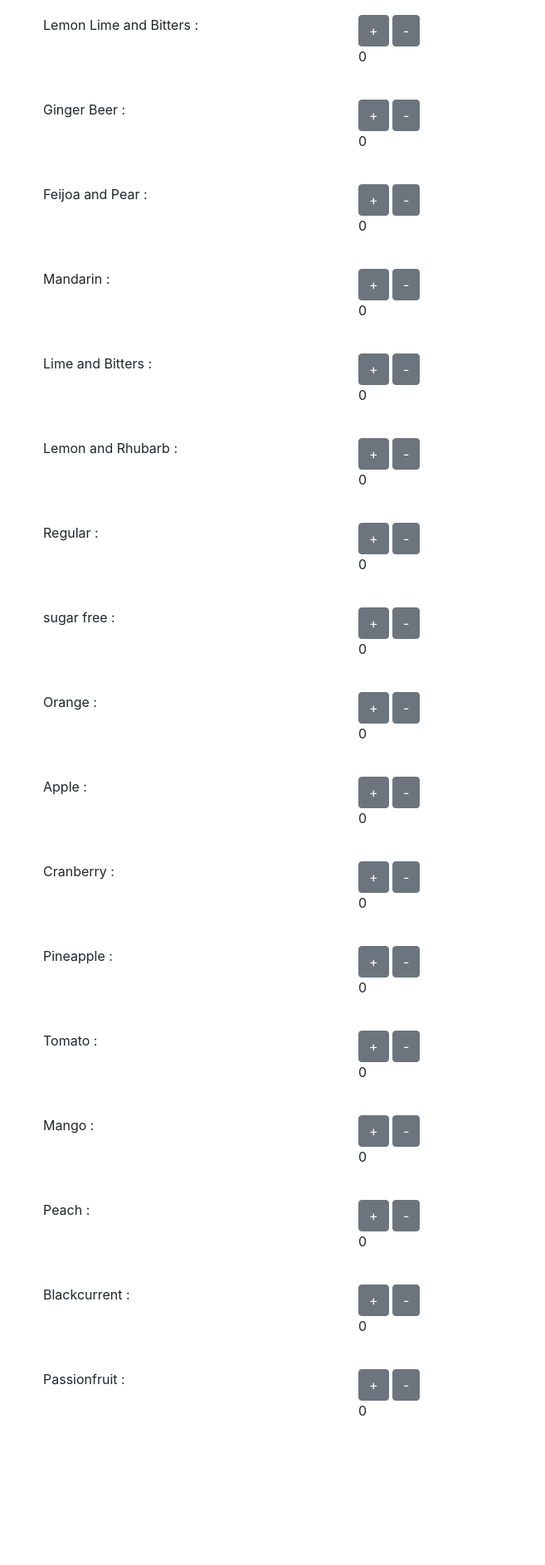
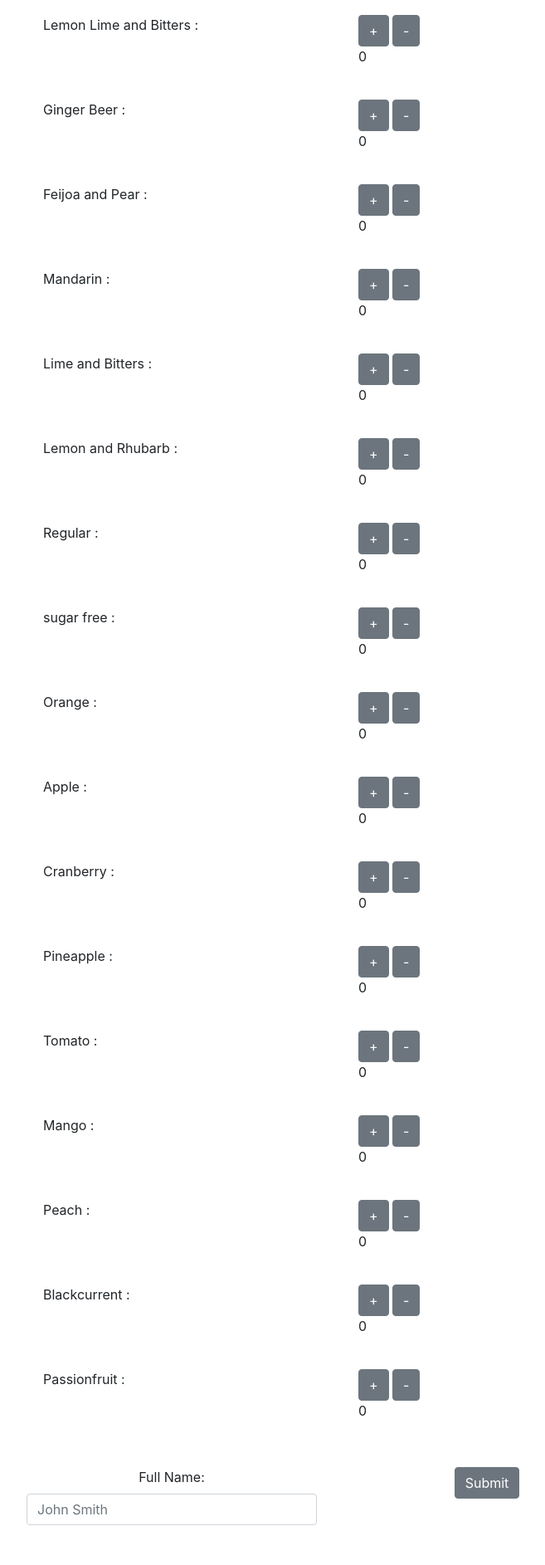
Before and after one commit to mduckles/csc-pointofsalsesystemsd, a Flask app: page /menu/ in a window 1280 px wide. Shown: the part 1520-3406 px from the top of the page at 83% size, without its empty margins (53-710 px from the left). Before the commit the page ends 3226 px from the top, so only its background shows below. Run offline with Flask 2, Linux system fonts and the light colour scheme; some libraries are stand-ins or nearby versions.

Commit message:
made submit button

```diff
--- a/templates/menu.html
+++ b/templates/menu.html
@@ -10,9 +10,10 @@
 </head>
 <body>
 
-
+<!---->
 <div class="container">
       <div class="row">
+            <div class="col-2"></div>
             <div class="col-4">
 <h1>
         {{title}}
@@ -29,8 +30,10 @@
       <div class="row">
         <div class="col-4">
 
+
       <list class="menulist">{{ l.Name }} : </list>
-      </div>
+
+</div>
       <div class="col-2">
       <button onclick="plusbutoon('{{l.Name}}')" type="button" class="btn btn-secondary" >+</button> <button onclick="minusbutton('{{l.Name}}')" type="button" class="btn btn-secondary">-</button><p class="no" id = "{{l.Name}}">0</p>
 </div>
@@ -44,7 +47,6 @@
 
       <ul>
       {% for i in drinkmenu -%}
-
       {%if i.Options != nothing-%}
       {%for l in i.Options%}
       <div class="container">
@@ -76,10 +78,18 @@
 
       {% endfor -%}
       </ul>
+      <div class="container">
+            <div class="row">
+                  <div class="col-4 text-center">
+                        <label for="fname">Full Name:</label>
+                        <input class="form-control" type="text" id="Name" name="fname" placeholder="John Smith"><br><br>
+                  </div>
+              <div class="col-4 text-center">
 
-
-
-
+      <button onclick="submitbutton()" type="button" class="btn btn-secondary" > Submit</button>
+</div>
+</div>
+</div>
 </body>
 
 </html>
```
